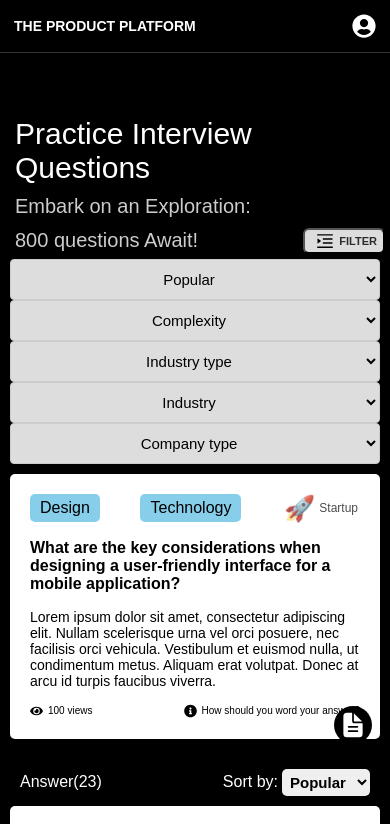
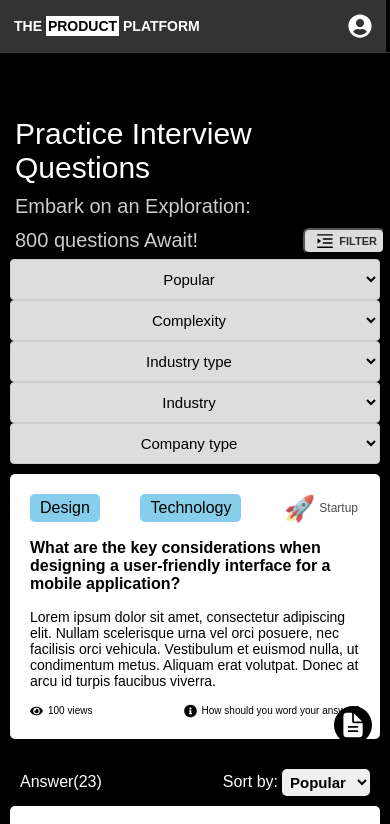
Before and after one commit to anshud49/anshudwivedi, a React (Create React App) app: page / in a window 390 px wide. Shown: the top 824 px of the page. Built offline with nearby package versions, Linux system fonts and the light colour scheme.

Commit message:
css updated

```diff
--- a/src/App.css
+++ b/src/App.css
@@ -15,8 +15,8 @@ body {
   display: flex;
   justify-content: space-between;
   align-items: center;
-  padding: 20px;
-  width: calc(100% -20px);
+  padding: 1rem; /* Use relative units */
+  width: calc(100% - 2rem); /* Adjust width based on padding */
 }
 
 .header-left {
@@ -38,7 +38,7 @@ body {
 }
 
 .header-item {
-  margin: 0 15px;
+  margin: 0 20px;
   display: flex;
   align-items: center;
   cursor: pointer;
@@ -936,6 +936,10 @@ body {
 
 @media (max-width: 450px) {
 
+  .header
+  {
+    background-color: #333;
+  }
   .rocketicon {
     flex-direction: row;
   }
@@ -952,11 +956,7 @@ body {
     opacity: .7;
   }
 
-  .highlight {
-    color: white;
-    background-color: black;
-    padding: 0px 0px;
-  }
+
 
   .back-to-questions,
   .box5,
@@ -983,7 +983,7 @@ body {
     display: flex;
     align-items: flex-start;
     justify-content: flex-start;
-    max-width: 300px;
+    /* max-width: 300px; */
     margin: 0 5px;
   }
 
--- a/src/App.js
+++ b/src/App.js
@@ -26,6 +26,7 @@ function App() {
   const [Contact4, setContact4] = useState('');
   const [overlay, setOverlay] = useState(false);
   const [isAnonymous, setIsAnonymous] = useState(false);
+  const [isnLogin, setnLogin] = useState(false);
 
 
   const handleIconClick = () => {
@@ -196,7 +197,7 @@ function App() {
           </div>
 
         </header>
-        <hr style={{ height: '1px', marginTop: '0', borderWidth: 0, color: 'red', backgroundColor: '#333', zIndex: '1' }} />
+        <hr  style={{ height: '1px', marginTop: '0', borderWidth: 0, color: 'red', backgroundColor: '#333', zIndex: '1' }} />
         <div className="back-to-questions">
           <FaArrowLeft className="back-arrow" />
           <span className="back-text">Back to Questions</span>
```
